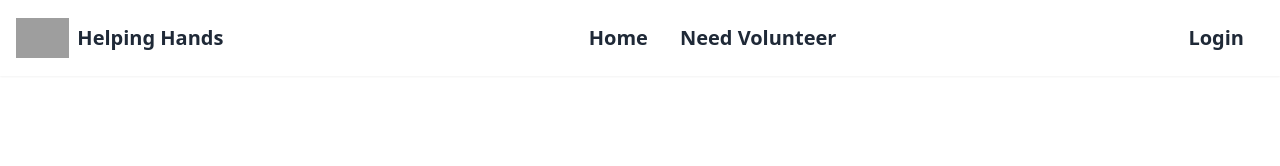
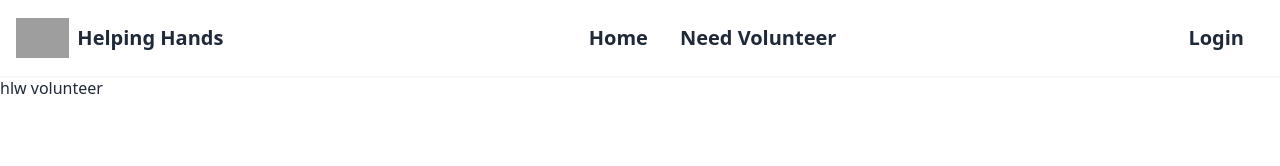
Before and after one commit to Rayhan9966/A11-volunteer-management-system-client, a React (Vite) app: page /needvolunteer in a window 1280 px wide. Shown: the top 166 px of the page. Built offline with nearby package versions, Linux system fonts and the light colour scheme; no server answers; grey boxes are pictures that could not be loaded.

Commit message:
volunteer page created

```diff
--- a/src/Component/Navbar.jsx
+++ b/src/Component/Navbar.jsx
@@ -20,7 +20,7 @@ const Navbar = () => {
               <Link to='/'><div>Home</div></Link>
             </li>
             <li>
-              <div>Need Volunteer</div>
+              <Link to='/needvolunteer'><div>Need Volunteer</div></Link>
             </li>
           </div>
 
--- a/src/Pages/NeedVolunteer.jsx
+++ b/src/Pages/NeedVolunteer.jsx
@@ -3,7 +3,7 @@ import React from 'react';
 const NeedVolunteer = () => {
     return (
         <div>
-
+            <h1>hlw volunteer</h1>
         </div>
     );
 };
```
